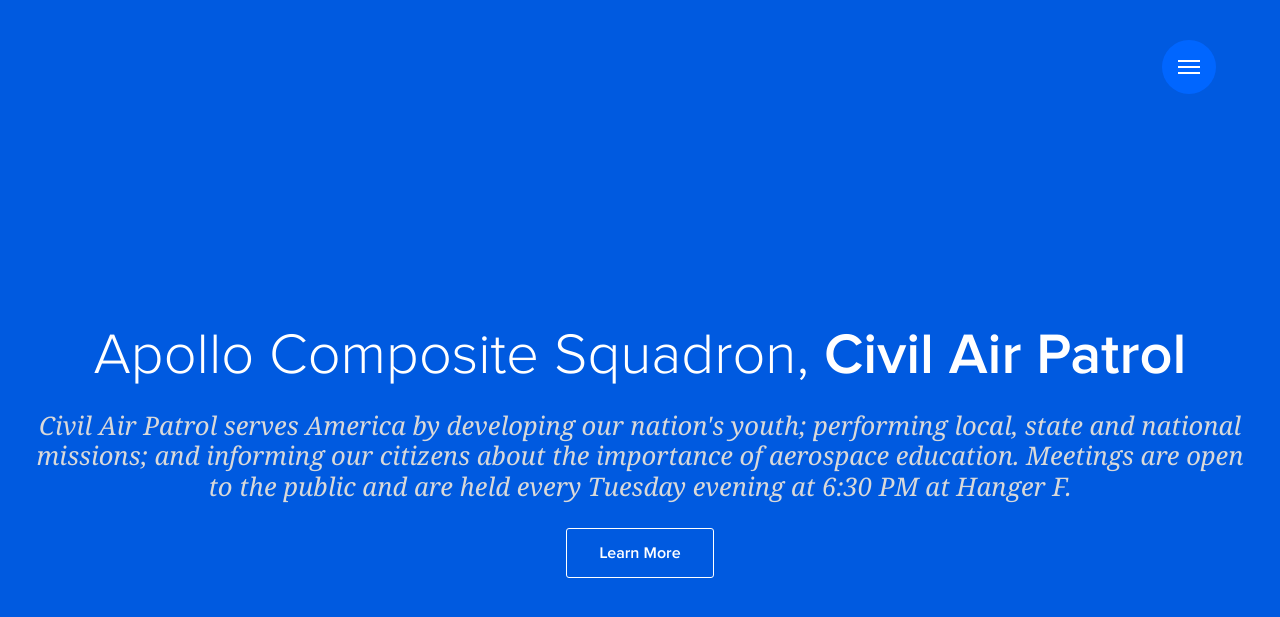
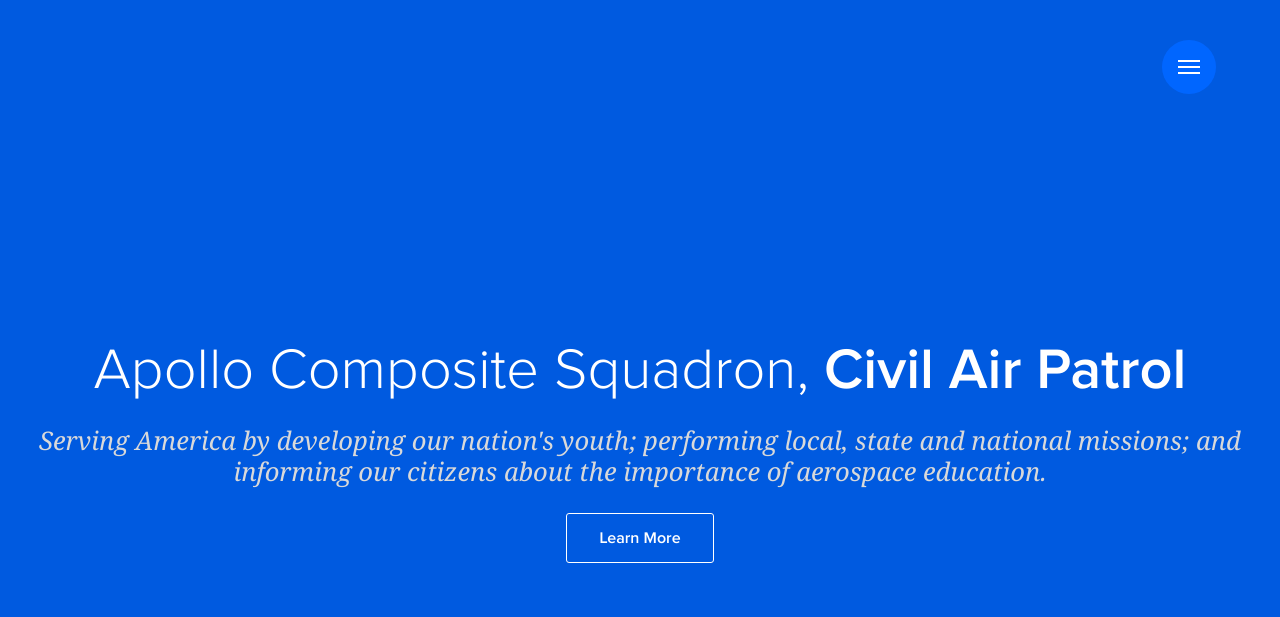
Before and after one commit to ppmanforthewin/cap, a Jekyll site: the page built from index.html, in a window 1280 px wide. Shown: the top 617 px of the page. Built offline with Jekyll 4.4.1, drawn with Linux system fonts in a browser that asks for light colours.

Commit message:
Update index.html

```diff
--- a/index.html
+++ b/index.html
@@ -9,7 +9,7 @@
   <div class="intro-in">
 
     <h1 class="intro-title">Apollo Composite Squadron, <strong>Civil Air Patrol</strong></h1>
-    <h2 class="intro-subtitle">Civil Air Patrol serves America by developing our nation's youth; performing local, state and national missions; and informing our citizens about the importance of aerospace education. Meetings are open to the public and are held every Tuesday evening at 6:30 PM at Hanger F.</h2>
+    <h2 class="intro-subtitle">Serving America by developing our nation's youth; performing local, state and national missions; and informing our citizens about the importance of aerospace education.</h2>
 
     <nav class="intro-actions">
       <a href="{{ site.url }}{{ site.baseurl }}/about" class="button button-ghost" role="button">Learn More</a>
```
